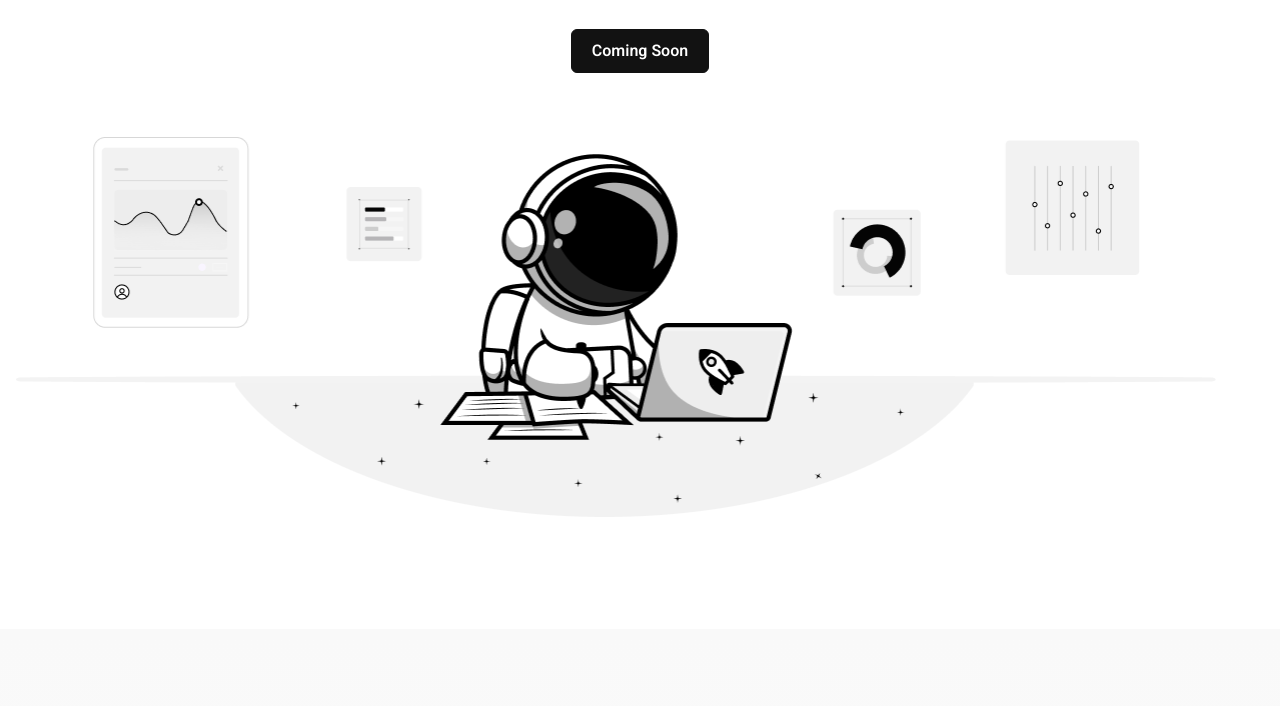
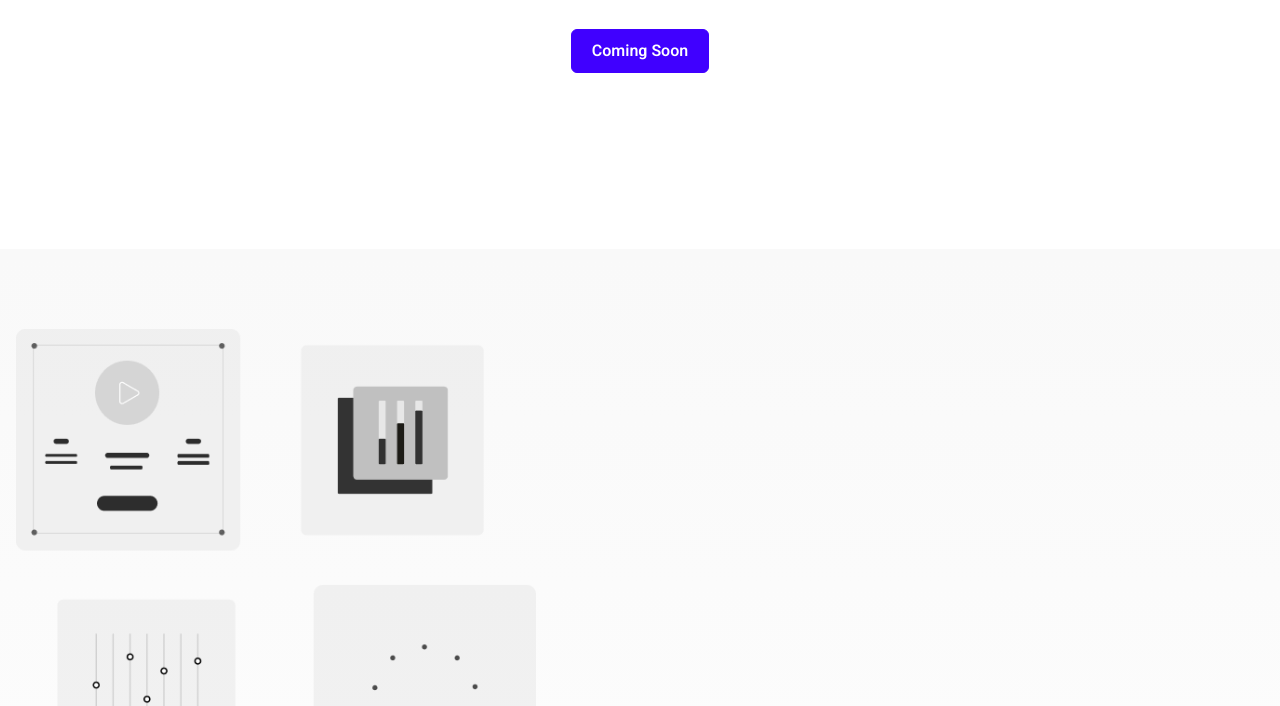
Before and after one commit to sugarcane-ai/sugarcane-ai.github.io, an Astro site: page / in a window 1280 px wide. Shown: the part 270-976 px from the top of the page. Built offline with nearby package versions, Linux system fonts and the light colour scheme; Astro itself is replaced by a stand-in of ours; some packages are replaced by stand-ins of ours; what tailwind-bootstrap-grid would draw is missing.

Commit message:
theme changes

```diff
--- a/src/config/config.json
+++ b/src/config/config.json
@@ -6,7 +6,7 @@
     "trailing_slash": false,
     "favicon": "/images/favicon.png",
     "logo": "/images/sugarcane-ai-logo.png",
-    "logo_darkmode": "/images/logo-darkmode.png",
+    "logo_darkmode": "/images/sugarcane-ai-logo.png",
     "logo_width": "150",
     "logo_height": "30",
     "logo_text": "Sugarcane AI"
@@ -30,7 +30,7 @@
   "navigation_button": {
     "enable": true,
     "label": "Coming Soon",
-    "link": "https://github.com/zeon-studio/Sugarcane AI"
+    "link": "#"
   },
 
   "disqus": {
--- a/src/config/theme.json
+++ b/src/config/theme.json
@@ -2,30 +2,30 @@
   "colors": {
     "default": {
       "theme_color": {
-        "primary": "#121212",
+        "primary": "#4000ff",
         "body": "#fff",
-        "border": "#eaeaea",
+        "border": "#0099cc",
         "theme_light": "#f6f6f6",
         "theme_dark": ""
       },
       "text_color": {
         "default": "#444444",
-        "dark": "#040404",
-        "light": "#717171"
+        "dark": "#4000ff",
+        "light": "#0099cc"
       }
     },
     "darkmode": {
       "theme_color": {
-        "primary": "#fff",
+        "primary": "#800080",
         "body": "#1c1c1c",
-        "border": "#3E3E3E",
+        "border": "#7F00FF",
         "theme_light": "#222222",
         "theme_dark": ""
       },
       "text_color": {
         "default": "#B4AFB6",
-        "dark": "#fff",
-        "light": "#B4AFB6"
+        "dark": "#800080",
+        "light": "#7F00FF"
       }
     }
   },
--- a/src/content/homepage/-index.md
+++ b/src/content/homepage/-index.md
@@ -3,7 +3,7 @@
 banner:
   title: "Microservices Framework for LLMs"
   content: "An Open Source Framework to create and deploy Serverless Workflow Apps while enhancing accuracy through Micro LLM training."
-  image: "/images/banner.png"
+  # image: "/images/banner.png"
   button:
     enable: true
     label: "Coming Soon"
--- a/src/layouts/partials/Header.astro
+++ b/src/layouts/partials/Header.astro
@@ -124,11 +124,11 @@ const { pathname } = Astro.url;
             href="/search"
             aria-label="search"
           >
-            <IoSearch />
+          <!-- <IoSearch /> -->
           </a>
         )
       }
-      <ThemeSwitcher className="mr-5" />
+      <!-- <ThemeSwitcher className="mr-5" /> -->
       {
         navigation_button.enable && (
           <a
```
